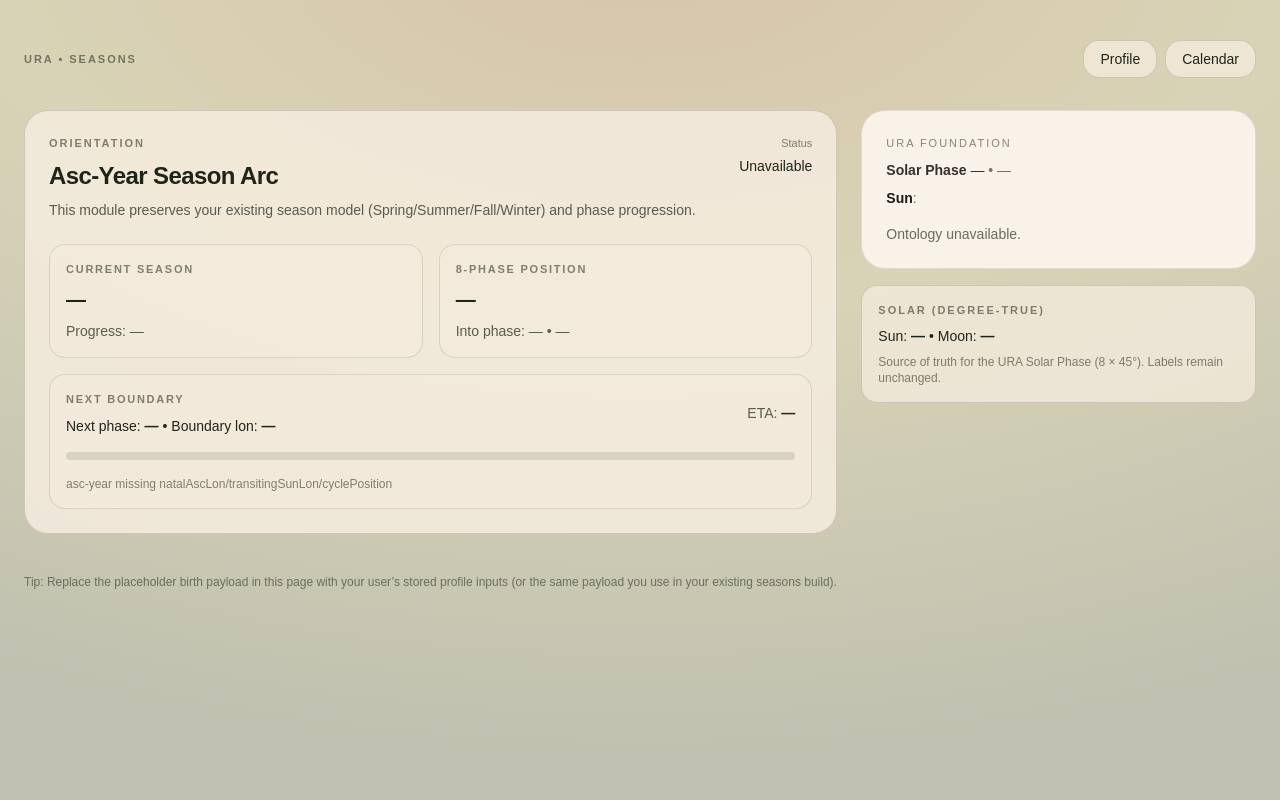
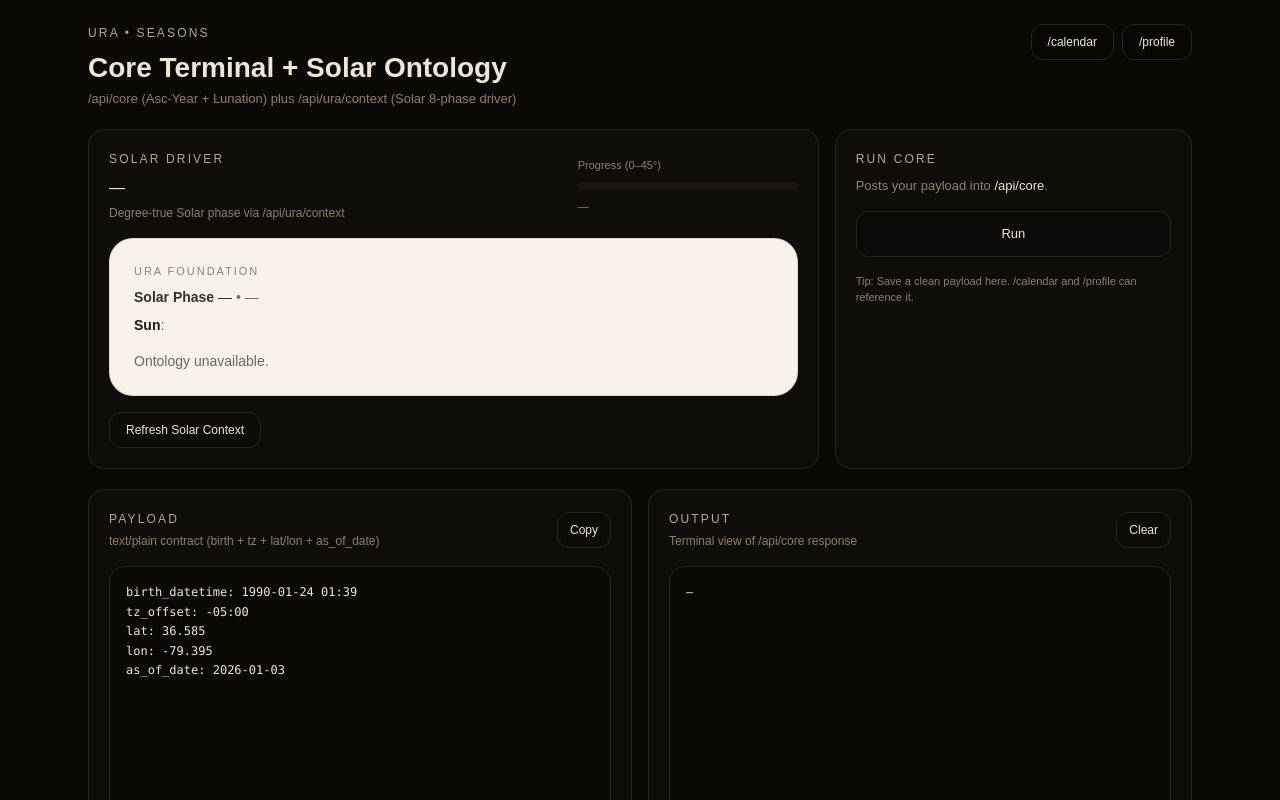
Before and after one commit to jaysperspective/URA, a Next.js app in the folder web/: page /seasons in a window 1280 px wide. Shown: the top 800 px of the page. Built offline with nearby package versions, Linux system fonts and the light colour scheme; no server answers.

Commit message:
Update page.tsx

```diff
--- a/web/src/app/seasons/page.tsx
+++ b/web/src/app/seasons/page.tsx
@@ -5,313 +5,371 @@ import React, { useEffect, useMemo, useState } from "react";
 import Link from "next/link";
 import URAFoundationPanel from "@/components/ura/URAFoundationPanel";
 
-
 /**
  * Seasons Page (Client)
- * - Preserves your existing “Asc-Year season/modality” worldview (Spring/Summer/Fall/Winter, etc.)
- * - Adds URA Foundation layer (Solar 8-phase → Orisha modality → Planet force overlay)
- * - Does NOT rename any existing labels
  *
- * NOTE:
- * This page expects your existing /api/asc-year route to be callable.
- * If your /seasons page previously used a different endpoint/payload, swap the payload builder below
- * to match what you already do. The URA Foundation layer is independent and safe.
+ * - Primary purpose: interact with /api/core in a “terminal” style UI
+ * - Secondary: show URA Solar 8-phase context (degree-true) via /api/ura/context
+ *
+ * NOTE: URAFoundationPanel props caused TS errors in build because the component
+ * does not declare phaseId/progress01/ontology. We therefore render it without props.
  */
+
+type CoreResponse = {
+  ok: boolean;
+  text?: string;
+  error?: string;
+  input?: any;
+  derived?: any;
+  // older wrappers sometimes return these
+  summary?: any;
+  lunation?: any;
+  ascYear?: any;
+};
 
 type UraContext = {
   ok: boolean;
+  error?: string;
   asOfUTC?: string;
   astro?: { sunLon: number; moonLon: number };
   solar?: {
-    phaseId: number;
-    phaseIndex0: number;
-    degIntoPhase: number;
-    progress01: number;
+    phaseId: number; // 1..8
+    phaseIndex0: number; // 0..7
+    degIntoPhase: number; // 0..45
+    progress01: number; // 0..1
     startDeg: number;
     endDeg: number;
   };
-  ontology?: any;
+  ontology?: any | null;
 };
 
-type AscYearResponse = {
-  ok: boolean;
-  ascYear?: {
-    natalAscLon?: number | null;
-    transitingSunLon?: number | null;
-    cyclePosition?: number | null;
+const LS_KEY = "ura:lastPayloadText";
 
-    phaseIndex?: number; // 0..7
-    phaseLabel?: string; // P1..P8
-    phaseDegInto?: number;
-    phaseProgress01?: number;
-
-    nextPhaseLabel?: string;
-    nextPhaseBoundaryLon?: number;
-    daysUntilNextPhase?: number;
-
-    season?: string; // Spring/Summer/Fall/Winter
-    seasonDegInto?: number;
-    seasonProgress01?: number;
-  };
-  error?: string;
+// --- your dark “terminal” palette ---
+const UI = {
+  bg: "#0b0906",
+  panel: "#0f0d0a",
+  border: "#2a241d",
+  text: "#efe6d8",
+  muted: "#b9a88f",
+  subtle: "#8f7f6a",
+  accent: "#c2a06f",
 };
 
-function safeNum(v: any): number | null {
-  const n = Number(v);
-  return Number.isFinite(n) ? n : null;
-}
-
-function fmtDeg(n: number | null | undefined, digits = 2) {
-  if (typeof n !== "number" || !Number.isFinite(n)) return "—";
-  return `${n.toFixed(digits)}°`;
-}
-
-function pct(n: number | null | undefined) {
-  if (typeof n !== "number" || !Number.isFinite(n)) return "—";
-  return `${Math.round(n * 100)}%`;
+function todayYMDLocal() {
+  const d = new Date();
+  const y = d.getFullYear();
+  const m = String(d.getMonth() + 1).padStart(2, "0");
+  const day = String(d.getDate()).padStart(2, "0");
+  return `${y}-${m}-${day}`;
 }
 
 export default function SeasonsPage() {
+  const [payloadText, setPayloadText] = useState<string>("");
+  const [resultText, setResultText] = useState<string>("");
+  const [coreJson, setCoreJson] = useState<CoreResponse | null>(null);
+
+  // URA context (solar 8-phase driver)
   const [uraCtx, setUraCtx] = useState<UraContext | null>(null);
-  const [asc, setAsc] = useState<AscYearResponse | null>(null);
-  const [loadingAsc, setLoadingAsc] = useState(false);
 
-  // ---- If your /seasons previously used user profile data:
-  // Replace this with your existing payload builder / form / stored profile.
-  // This default payload is a safe placeholder; your /api/asc-year route will likely require real birth data.
-  const defaultPayload = useMemo(() => {
-    // ✅ Keep this structure compatible with ensureProfileCaches payload (birth + lat/lon + timezone)
-    // You should replace these with your actual stored profile inputs or your existing form state.
-    return {
-      year: 1990,
-      month: 1,
-      day: 24,
-      hour: 1,
-      minute: 39,
-      lat: 36.585,
-      lon: -79.395,
-      latitude: 36.585,
-      longitude: -79.395,
-      timezone: "America/New_York",
-    };
+  const [loading, setLoading] = useState(false);
+  const [err, setErr] = useState<string | null>(null);
+
+  // ---------- init ----------
+  useEffect(() => {
+    try {
+      const saved = window.localStorage.getItem(LS_KEY);
+      if (saved && saved.trim()) setPayloadText(saved);
+      else {
+        // light default payload
+        setPayloadText(
+          `birth_datetime: 1990-01-24 01:39
+tz_offset: -05:00
+lat: 36.585
+lon: -79.395
+as_of_date: ${todayYMDLocal()}`
+        );
+      }
+    } catch {
+      // ignore
+    }
   }, []);
 
-  // 1) URA Foundation Layer — does NOT depend on asc-year; safe to fetch always
+  // Save payload on change (so /calendar can read it too if needed)
   useEffect(() => {
-    fetch("/api/ura/context", { cache: "no-store" })
-      .then((r) => r.json())
-      .then((j) => setUraCtx(j?.ok ? j : null))
-      .catch(() => setUraCtx(null));
-  }, []);
+    try {
+      window.localStorage.setItem(LS_KEY, payloadText);
+    } catch {
+      // ignore
+    }
+  }, [payloadText]);
 
-  // 2) Asc-Year Layer (your existing seasons logic)
-  useEffect(() => {
-    let alive = true;
+  // ---------- actions ----------
+  async function runCore() {
+    setLoading(true);
+    setErr(null);
 
-    async function run() {
-      setLoadingAsc(true);
     try {
-        const r = await fetch("/api/asc-year", {
+      const r = await fetch("/api/core", {
         method: "POST",
-          headers: { "Content-Type": "application/json" },
-          body: JSON.stringify(defaultPayload),
+        headers: { "content-type": "text/plain" },
+        body: payloadText,
         cache: "no-store",
       });
-        const j = (await r.json().catch(() => null)) as AscYearResponse | null;
-        if (!alive) return;
-        setAsc(j ?? null);
-      } catch (e) {
-        if (!alive) return;
-        setAsc({ ok: false, error: "Failed to fetch /api/asc-year" });
+
+      const json = (await r.json().catch(async () => {
+        const raw = await r.text().catch(() => "");
+        return { ok: false, error: "Non-JSON response", raw };
+      })) as CoreResponse;
+
+      setCoreJson(json);
+
+      if (!r.ok || json?.ok === false) {
+        setResultText(
+          `ERROR\n\n${json?.error ?? `core failed (${r.status})`}\n\n` +
+            (json ? JSON.stringify(json, null, 2) : "")
+        );
+        setErr(json?.error ?? "core failed");
+      } else {
+        // prefer json.text if present, else stringify core
+        const text = (json as any)?.text ?? JSON.stringify(json, null, 2);
+        setResultText(text);
+      }
+    } catch (e: any) {
+      const msg = e?.message || String(e);
+      setErr(msg);
+      setResultText(`ERROR\n\n${msg}`);
     } finally {
-        if (!alive) return;
-        setLoadingAsc(false);
+      setLoading(false);
     }
   }
 
-    run();
-    return () => {
-      alive = false;
-    };
-  }, [defaultPayload]);
+  async function refreshUraContext() {
+    try {
+      // We sample “now” unless you want to anchor this to as_of_date.
+      // Your /api/ura/context already supports ?asOf=ISO if needed.
+      const r = await fetch("/api/ura/context", { cache: "no-store" });
+      const j = (await r.json().catch(() => null)) as UraContext | null;
+      setUraCtx(j?.ok ? j : null);
+    } catch {
+      setUraCtx(null);
+    }
+  }
 
-  const ascYear = asc?.ascYear ?? null;
+  useEffect(() => {
+    refreshUraContext();
+  }, []);
+
+  const uraPhaseLabel = useMemo(() => {
+    const pid = uraCtx?.solar?.phaseId;
+    return typeof pid === "number" ? `Phase ${pid}` : "—";
+  }, [uraCtx?.solar?.phaseId]);
+
+  const uraProgress = useMemo(() => {
+    const p = uraCtx?.solar?.progress01;
+    if (typeof p !== "number" || !Number.isFinite(p)) return null;
+    return Math.max(0, Math.min(1, p));
+  }, [uraCtx?.solar?.progress01]);
 
   return (
-    <div
-      className="min-h-screen"
-      style={{
-        background:
-          "radial-gradient(1200px 700px at 50% -10%, rgba(213,192,165,0.95) 0%, rgba(185,176,123,0.55) 55%, rgba(113,116,79,0.45) 120%)",
-      }}
-    >
-      <div className="relative mx-auto w-full max-w-7xl px-6 py-10">
-        {/* Top bar */}
-        <div className="flex items-center justify-between gap-4">
-          <div
-            className="text-[11px] tracking-[0.18em] uppercase"
-            style={{ color: "rgba(31,36,26,0.55)", fontWeight: 800 }}
-          >
+    <div className="min-h-[100svh]" style={{ background: UI.bg, color: UI.text }}>
+      <div className="mx-auto w-full max-w-6xl p-6">
+        {/* Header */}
+        <div className="flex items-start justify-between gap-4">
+          <div>
+            <div className="text-[12px] tracking-[0.18em] uppercase" style={{ color: UI.muted }}>
               URA • Seasons
+            </div>
+            <div className="mt-2 text-[28px] leading-tight font-semibold">
+              Core Terminal + Solar Ontology
+            </div>
+            <div className="mt-1 text-[13px]" style={{ color: UI.subtle }}>
+              /api/core (Asc-Year + Lunation) plus /api/ura/context (Solar 8-phase driver)
+            </div>
           </div>
 
           <div className="flex items-center gap-2">
             <Link
+              href="/calendar"
+              className="rounded-xl border px-4 py-2 text-[12px] hover:opacity-95"
+              style={{ borderColor: UI.border, background: "rgba(0,0,0,0.18)", color: UI.text }}
+            >
+              /calendar
+            </Link>
+            <Link
               href="/profile"
-              className="inline-flex items-center justify-center rounded-2xl border px-4 py-2 text-sm hover:opacity-95"
-              style={{
-                borderColor: "rgba(31,36,26,0.16)",
-                background: "rgba(244,235,221,0.78)",
-                color: "#1F241A",
-              }}
+              className="rounded-xl border px-4 py-2 text-[12px] hover:opacity-95"
+              style={{ borderColor: UI.border, background: "rgba(0,0,0,0.18)", color: UI.text }}
             >
-              Profile
-            </Link>
-
-            <Link
-              href="/calendar"
-              className="inline-flex items-center justify-center rounded-2xl border px-4 py-2 text-sm hover:opacity-95"
-              style={{
-                borderColor: "rgba(31,36,26,0.16)",
-                background: "rgba(244,235,221,0.78)",
-                color: "#1F241A",
-              }}
-            >
-              Calendar
+              /profile
             </Link>
           </div>
         </div>
 
-        {/* Main grid */}
-        <div className="mt-8 grid grid-cols-1 lg:grid-cols-3 gap-6">
-          {/* Left / Primary: Your existing “Orientation” block (Asc-Year) */}
-          <div className="lg:col-span-2 rounded-3xl border p-6"
-               style={{ borderColor: "rgba(31,36,26,0.16)", background: "rgba(244,235,221,0.88)" }}>
-            <div className="flex items-start justify-between gap-4">
+        {/* Top row: URA context + actions */}
+        <div className="mt-5 grid grid-cols-1 lg:grid-cols-3 gap-4">
+          <div className="rounded-2xl border p-5 lg:col-span-2" style={{ borderColor: UI.border, background: UI.panel }}>
+            <div className="flex items-center justify-between gap-4">
               <div>
-                <div
-                  className="text-[11px] tracking-[0.18em] uppercase"
-                  style={{ color: "rgba(31,36,26,0.55)", fontWeight: 800 }}
-                >
-                  Orientation
+                <div className="text-[12px] tracking-[0.18em] uppercase" style={{ color: UI.muted }}>
+                  Solar Driver
                 </div>
-                <div className="mt-2 text-2xl font-semibold tracking-tight" style={{ color: "#1F241A" }}>
-                  Asc-Year Season Arc
+                <div className="mt-2 text-[16px]" style={{ color: UI.text }}>
+                  {uraPhaseLabel}
                 </div>
-                <div className="mt-2 text-sm" style={{ color: "rgba(31,36,26,0.72)" }}>
-                  This module preserves your existing season model (Spring/Summer/Fall/Winter) and phase progression.
+                <div className="mt-1 text-[12px]" style={{ color: UI.subtle }}>
+                  Degree-true Solar phase via /api/ura/context
                 </div>
               </div>
 
-              <div className="text-right">
-                <div className="text-[11px]" style={{ color: "rgba(31,36,26,0.55)" }}>
-                  Status
+              <div className="min-w-[220px]">
+                <div className="text-[11px] mb-2" style={{ color: UI.subtle }}>
+                  Progress (0–45°)
                 </div>
-                <div className="mt-1 text-sm" style={{ color: "#1F241A" }}>
-                  {loadingAsc ? "Refreshing…" : asc?.ok ? "Live" : "Unavailable"}
+                <div className="h-2 w-full rounded-full overflow-hidden" style={{ background: "#1a1510" }}>
+                  <div
+                    className="h-2 rounded-full"
+                    style={{
+                      width: `${Math.round((uraProgress ?? 0) * 100)}%`,
+                      background: UI.accent,
+                    }}
+                  />
+                </div>
+
+                <div className="mt-2 text-[11px]" style={{ color: UI.subtle }}>
+                  {typeof uraCtx?.solar?.degIntoPhase === "number"
+                    ? `${uraCtx.solar.degIntoPhase.toFixed(2)}° / 45°`
+                    : "—"}
                 </div>
               </div>
             </div>
 
-            {/* Body */}
-            <div className="mt-6 grid grid-cols-1 md:grid-cols-2 gap-4">
-              <div className="rounded-2xl border p-4"
-                   style={{ borderColor: "rgba(31,36,26,0.12)", background: "rgba(244,235,221,0.72)" }}>
-                <div className="text-[11px] uppercase tracking-[0.16em]" style={{ color: "rgba(31,36,26,0.55)", fontWeight: 800 }}>
-                  Current Season
-                </div>
-                <div className="mt-2 text-xl font-semibold" style={{ color: "#1F241A" }}>
-                  {ascYear?.season ?? "—"}
-                </div>
-                <div className="mt-2 text-sm" style={{ color: "rgba(31,36,26,0.72)" }}>
-                  Progress: {pct(safeNum(ascYear?.seasonProgress01))}
-                </div>
+            {/* Foundation Panel (NO PROPS to avoid TS mismatch) */}
+            <div className="mt-4">
+              <URAFoundationPanel />
             </div>
 
-              <div className="rounded-2xl border p-4"
-                   style={{ borderColor: "rgba(31,36,26,0.12)", background: "rgba(244,235,221,0.72)" }}>
-                <div className="text-[11px] uppercase tracking-[0.16em]" style={{ color: "rgba(31,36,26,0.55)", fontWeight: 800 }}>
-                  8-Phase Position
-                </div>
-                <div className="mt-2 text-xl font-semibold" style={{ color: "#1F241A" }}>
-                  {ascYear?.phaseLabel ?? "—"}
-                </div>
-                <div className="mt-2 text-sm" style={{ color: "rgba(31,36,26,0.72)" }}>
-                  Into phase: {fmtDeg(safeNum(ascYear?.phaseDegInto), 2)} • {pct(safeNum(ascYear?.phaseProgress01))}
-                </div>
-              </div>
-
-              <div className="rounded-2xl border p-4 md:col-span-2"
-                   style={{ borderColor: "rgba(31,36,26,0.12)", background: "rgba(244,235,221,0.72)" }}>
-                <div className="flex flex-wrap items-center justify-between gap-3">
-                  <div>
-                    <div className="text-[11px] uppercase tracking-[0.16em]" style={{ color: "rgba(31,36,26,0.55)", fontWeight: 800 }}>
-                      Next Boundary
-                    </div>
-                    <div className="mt-2 text-sm" style={{ color: "#1F241A" }}>
-                      Next phase: <span className="font-semibold">{ascYear?.nextPhaseLabel ?? "—"}</span>
-                      {" • "}
-                      Boundary lon: <span className="font-semibold">{fmtDeg(safeNum(ascYear?.nextPhaseBoundaryLon), 2)}</span>
-                    </div>
-                  </div>
-
-                  <div className="text-sm" style={{ color: "rgba(31,36,26,0.72)" }}>
-                    ETA:{" "}
-                    <span className="font-semibold" style={{ color: "#1F241A" }}>
-                      {typeof ascYear?.daysUntilNextPhase === "number"
-                        ? `${ascYear.daysUntilNextPhase.toFixed(1)} days`
-                        : "—"}
-                    </span>
-                  </div>
-                </div>
-
-                {/* Simple progress bar (keeps labels intact) */}
-                <div className="mt-4 h-2 w-full rounded-full" style={{ background: "rgba(31,36,26,0.12)" }}>
-                  <div
-                    className="h-2 rounded-full"
-                    style={{
-                      width: `${Math.max(0, Math.min(100, (safeNum(ascYear?.seasonProgress01) ?? 0) * 100))}%`,
-                      background: "rgba(31,36,26,0.55)",
-                    }}
-                  />
-                </div>
-
-                {!asc?.ok && asc?.error ? (
-                  <div className="mt-4 text-xs" style={{ color: "rgba(31,36,26,0.55)" }}>
-                    {asc.error}
-                  </div>
-                ) : null}
+            <div className="mt-4 flex items-center gap-2">
+              <button
+                onClick={refreshUraContext}
+                className="rounded-xl border px-4 py-2 text-[12px] hover:opacity-95"
+                style={{ borderColor: UI.border, background: "rgba(0,0,0,0.18)", color: UI.text }}
+              >
+                Refresh Solar Context
+              </button>
+              <div className="text-[11px]" style={{ color: UI.subtle }}>
+                {uraCtx?.asOfUTC ? `As-of ${uraCtx.asOfUTC.replace(".000Z", "Z")}` : ""}
               </div>
             </div>
           </div>
 
-          {/* Right / Foundation: Solar 8-Phase + Orisha + Planet Overlay */}
-          <div className="lg:col-span-1">
-            <URAFoundationPanel
-              phaseId={uraCtx?.solar?.phaseId ?? null}
-              progress01={uraCtx?.solar?.progress01 ?? null}
-              ontology={uraCtx?.ontology ?? null}
-            />
-            <div className="mt-4 rounded-2xl border p-4"
-                 style={{ borderColor: "rgba(31,36,26,0.16)", background: "rgba(244,235,221,0.78)" }}>
-              <div className="text-[11px] tracking-[0.18em] uppercase" style={{ color: "rgba(31,36,26,0.55)", fontWeight: 800 }}>
-                Solar (Degree-True)
+          <div className="rounded-2xl border p-5" style={{ borderColor: UI.border, background: UI.panel }}>
+            <div className="text-[12px] tracking-[0.18em] uppercase" style={{ color: UI.muted }}>
+              Run core
             </div>
-              <div className="mt-2 text-sm" style={{ color: "#1F241A" }}>
-                Sun: <span className="font-semibold">{fmtDeg(safeNum(uraCtx?.astro?.sunLon), 2)}</span>
-                {" • "}
-                Moon: <span className="font-semibold">{fmtDeg(safeNum(uraCtx?.astro?.moonLon), 2)}</span>
+            <div className="mt-2 text-[13px]" style={{ color: UI.subtle }}>
+              Posts your payload into <span style={{ color: UI.text }}>/api/core</span>.
             </div>
-              <div className="mt-2 text-xs" style={{ color: "rgba(31,36,26,0.55)" }}>
-                Source of truth for the URA Solar Phase (8 × 45°). Labels remain unchanged.
+
+            <button
+              onClick={runCore}
+              disabled={loading}
+              className="mt-4 w-full rounded-xl border px-4 py-3 text-[13px] hover:opacity-95 disabled:opacity-60"
+              style={{ borderColor: UI.border, background: "rgba(0,0,0,0.22)", color: UI.text }}
+            >
+              {loading ? "Running…" : "Run"}
+            </button>
+
+            {err ? (
+              <div className="mt-3 text-[12px]" style={{ color: "#e5b3a8" }}>
+                {err}
               </div>
+            ) : null}
+
+            <div className="mt-4 text-[11px]" style={{ color: UI.subtle }}>
+              Tip: Save a clean payload here. /calendar and /profile can reference it.
             </div>
           </div>
         </div>
 
-        {/* Footer note */}
-        <div className="mt-10 text-xs" style={{ color: "rgba(31,36,26,0.55)" }}>
-          Tip: Replace the placeholder birth payload in this page with your user’s stored profile inputs (or the same payload you use in your existing seasons build).
+        {/* Main: payload editor + terminal output */}
+        <div className="mt-5 grid grid-cols-1 lg:grid-cols-2 gap-4">
+          <div className="rounded-2xl border p-5" style={{ borderColor: UI.border, background: UI.panel }}>
+            <div className="flex items-center justify-between gap-4">
+              <div>
+                <div className="text-[12px] tracking-[0.18em] uppercase" style={{ color: UI.muted }}>
+                  Payload
+                </div>
+                <div className="mt-1 text-[12px]" style={{ color: UI.subtle }}>
+                  text/plain contract (birth + tz + lat/lon + as_of_date)
+                </div>
+              </div>
+              <button
+                onClick={() => {
+                  try {
+                    navigator.clipboard.writeText(payloadText);
+                  } catch {}
+                }}
+                className="rounded-xl border px-3 py-2 text-[12px] hover:opacity-95"
+                style={{ borderColor: UI.border, background: "rgba(0,0,0,0.18)", color: UI.text }}
+              >
+                Copy
+              </button>
+            </div>
+
+            <textarea
+              value={payloadText}
+              onChange={(e) => setPayloadText(e.target.value)}
+              className="mt-4 w-full min-h-[320px] rounded-2xl border p-4 text-[12px] leading-relaxed"
+              style={{
+                borderColor: UI.border,
+                background: "#0b0906",
+                color: UI.text,
+                fontFamily: "Menlo, Monaco, Consolas, monospace",
+              }}
+              spellCheck={false}
+            />
+
+            <div className="mt-3 text-[11px]" style={{ color: UI.subtle }}>
+              Saved locally as <span style={{ color: UI.text }}>{LS_KEY}</span>
+            </div>
+          </div>
+
+          <div className="rounded-2xl border p-5" style={{ borderColor: UI.border, background: UI.panel }}>
+            <div className="flex items-center justify-between gap-4">
+              <div>
+                <div className="text-[12px] tracking-[0.18em] uppercase" style={{ color: UI.muted }}>
+                  Output
+                </div>
+                <div className="mt-1 text-[12px]" style={{ color: UI.subtle }}>
+                  Terminal view of /api/core response
+                </div>
+              </div>
+              <button
+                onClick={() => setResultText("")}
+                className="rounded-xl border px-3 py-2 text-[12px] hover:opacity-95"
+                style={{ borderColor: UI.border, background: "rgba(0,0,0,0.18)", color: UI.text }}
+              >
+                Clear
+              </button>
+            </div>
+
+            <pre
+              className="mt-4 w-full min-h-[320px] rounded-2xl border p-4 text-[12px] leading-relaxed overflow-auto"
+              style={{
+                borderColor: UI.border,
+                background: "#0b0906",
+                color: UI.text,
+                fontFamily: "Menlo, Monaco, Consolas, monospace",
+              }}
+            >
+              {resultText || "—"}
+            </pre>
+
+            <div className="mt-3 text-[11px]" style={{ color: UI.subtle }}>
+              {coreJson?.ok ? "core ok" : coreJson ? "core error" : ""}
+            </div>
+          </div>
         </div>
       </div>
     </div>
```
Lines whose indentation alone changed are shown as unchanged.
